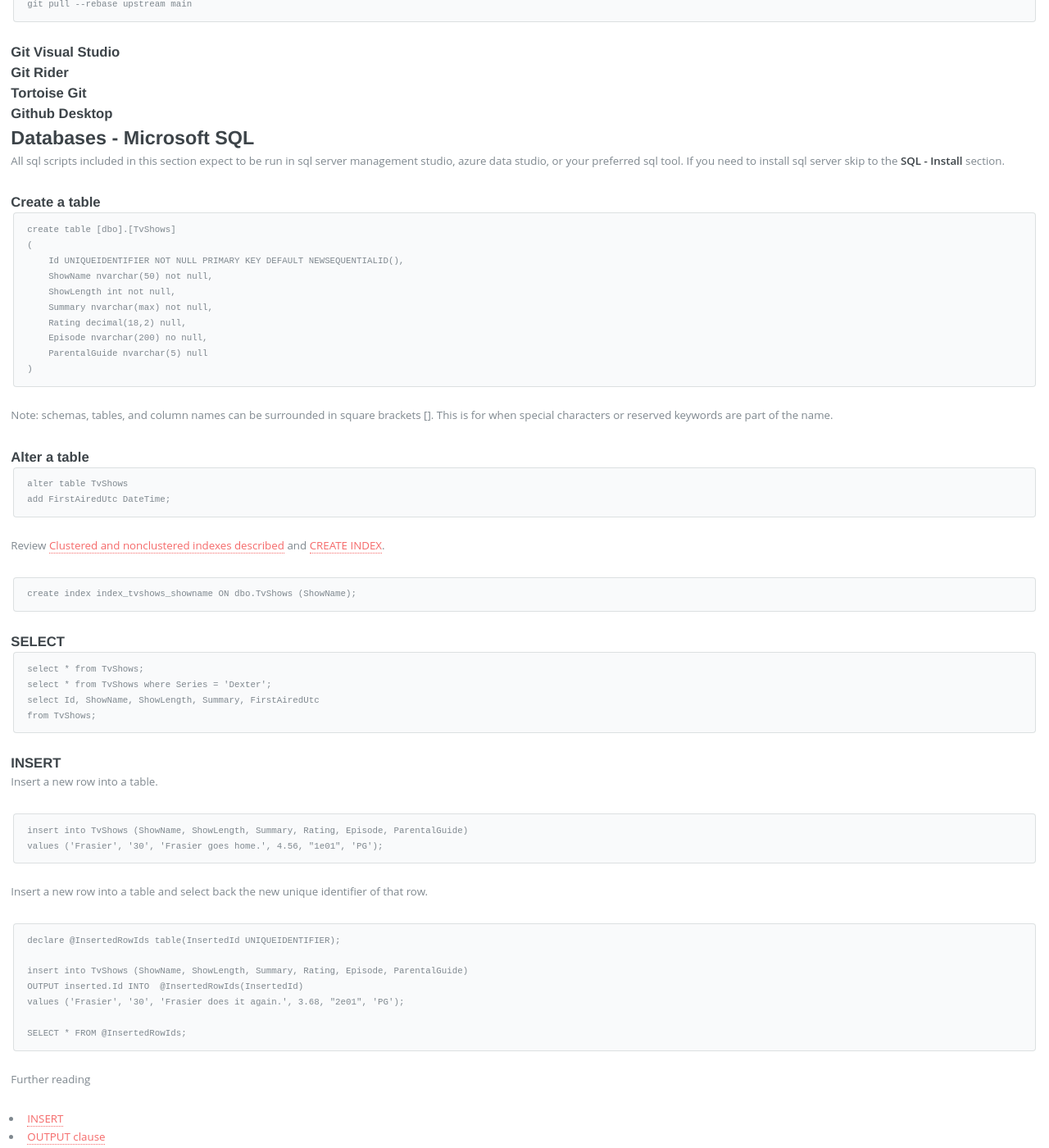
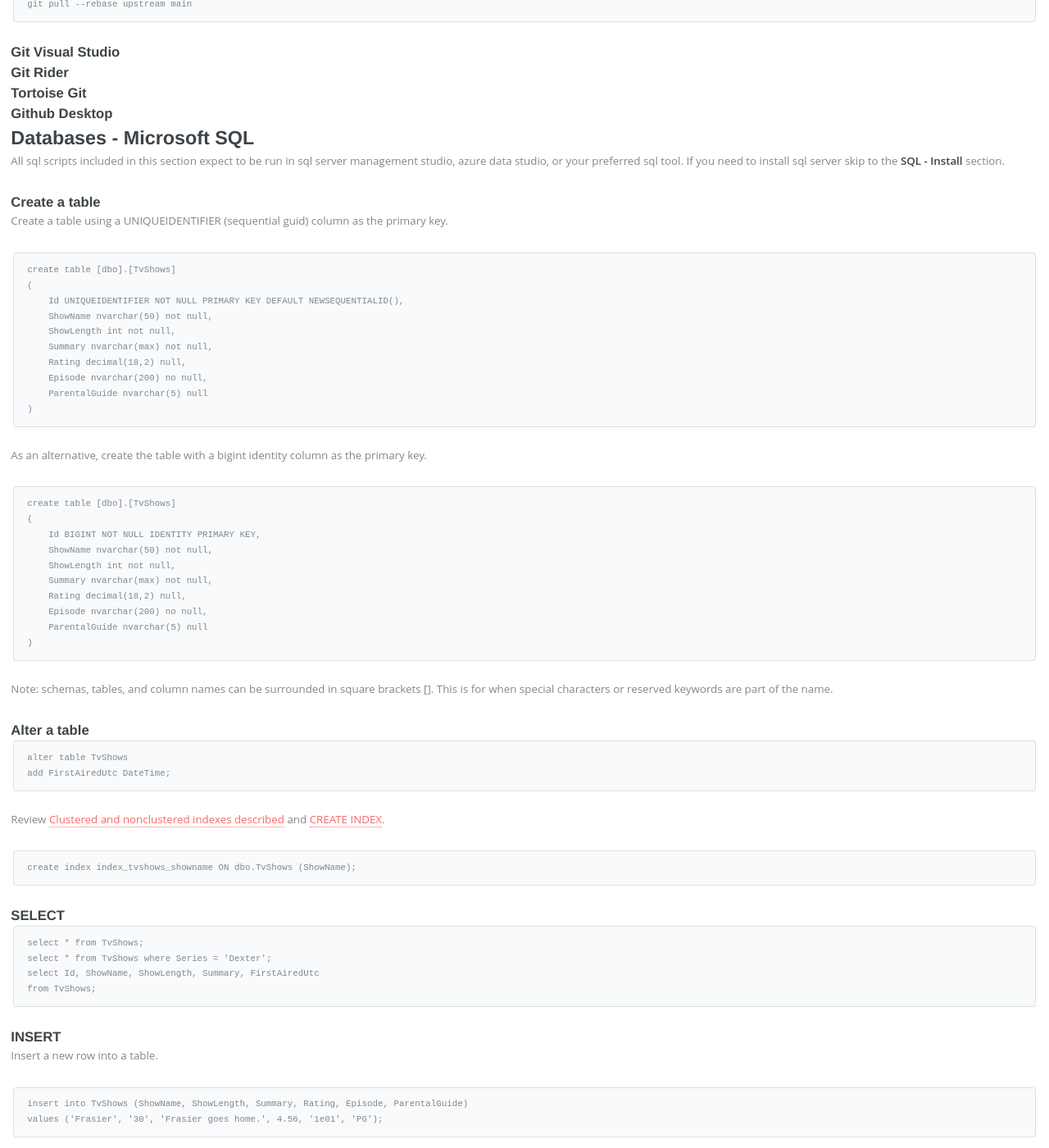
Before and after one commit to majorsilence/Dev, a Jekyll site: the page built from _posts/2023-04-07-dotnet-development.md, in a window 1280 px wide and 1400 px high, scrolled down 36009 px. Shown: the whole window at 82% size. Built offline with Jekyll 4.4.1, drawn with Linux system fonts in a browser that asks for light colours; some of the changed text lies outside the part shown.

Commit message:
sql bigint identity column primary column.

````diff
--- a/_posts/2023-04-07-dotnet-development.md
+++ b/_posts/2023-04-07-dotnet-development.md
@@ -1775,6 +1775,8 @@
 
 ### Create a table
 
+Create a table using a UNIQUEIDENTIFIER (sequential guid) column as the primary key.
+
 ```sql
 create table [dbo].[TvShows]
 (
@@ -1788,6 +1790,21 @@
 )
 ```
 
+As an alternative, create the table with a bigint identity column as the primary key.
+
+```sql
+create table [dbo].[TvShows]
+(
+    Id BIGINT NOT NULL IDENTITY PRIMARY KEY,
+    ShowName nvarchar(50) not null,
+    ShowLength int not null,
+    Summary nvarchar(max) not null,
+    Rating decimal(18,2) null,
+    Episode nvarchar(200) no null,
+    ParentalGuide nvarchar(5) null
+)
+```
+
 Note: schemas, tables, and column names can be surrounded in square brackets [].  This is for when special characters or reserved keywords are part of the name.
 
 ### Alter a table
@@ -1821,7 +1838,7 @@
 
 ```sql
 insert into TvShows (ShowName, ShowLength, Summary, Rating, Episode, ParentalGuide)
-values ('Frasier', '30', 'Frasier goes home.', 4.56, "1e01", 'PG');
+values ('Frasier', '30', 'Frasier goes home.', 4.56, '1e01', 'PG');
 ```
 
 Insert a new row into a table and select back the new unique identifier of that row.
@@ -1831,9 +1848,19 @@
 
 insert into TvShows (ShowName, ShowLength, Summary, Rating, Episode, ParentalGuide)
 OUTPUT inserted.Id INTO  @InsertedRowIds(InsertedId)
-values ('Frasier', '30', 'Frasier does it again.', 3.68, "2e01", 'PG');
-
-SELECT * FROM @InsertedRowIds;
+values ('Frasier', '30', 'Frasier does it again.', 3.68, '2e01', 'PG');
+
+select * FROM @InsertedRowIds;
+```
+
+
+Insert a new row into a table that uses a bigint identity column and select back the new id of that row.
+
+```sql
+insert into TvShows (ShowName, ShowLength, Summary, Rating, Episode, ParentalGuide)
+values ('Frasier', '30', 'Frasier does it again.', 3.68, '2e01', 'PG');
+
+select SCOPE_IDENTITY();
 ```
 
 Further reading
````
